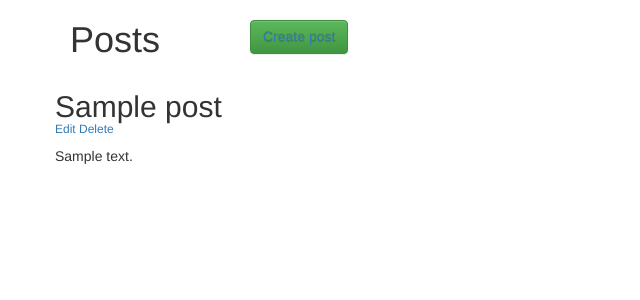
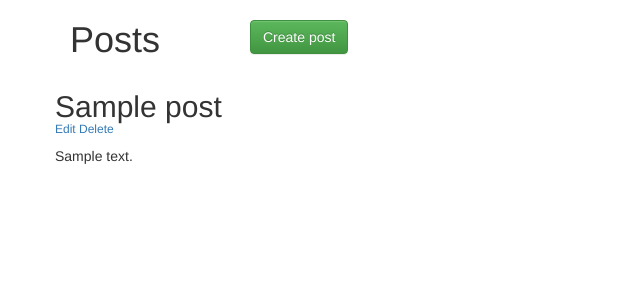
Before and after one commit to rafalkowalski/simplePostsApp, a Flask app: page / in a window 1280 px wide. Shown: the top 300 px of the page, without its empty margins (0-640 px from the left). Run offline with Flask 2, Linux system fonts and the light colour scheme; tables that the repository leaves empty hold one stand-in row (values such as "Sample post"); some libraries are stand-ins or nearby versions.

```diff
--- a/templates/list.html
+++ b/templates/list.html
@@ -7,7 +7,7 @@
 <body>
     <div class="container">
         <div class="row"><h1 class="col-md-2">Posts</h1>
-            <div class="btn btn-success" style="margin-top:20px" class="col-md-2"><a href="/posts/new">Create post</a></div>
+            <div class="btn btn-success" style="margin-top:20px" class="col-md-2"><a href="/posts/new" style="color:white">Create post</a></div>
         </div>
 
         <div class="row">
```
Also changed, not shown: app.py (+4 -16 lines).
